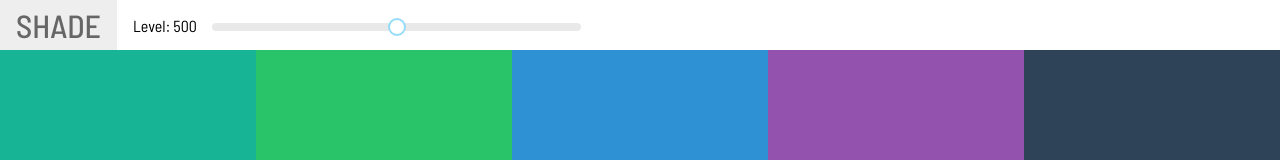
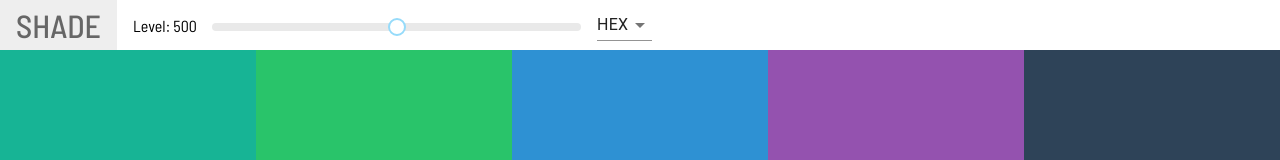
Before and after one commit to shahreaz0/shade, a React (Vite) app: page /palette/1 in a window 1280 px wide. Shown: the top 160 px of the page. Built offline with nearby package versions, Linux system fonts and the light colour scheme.

Commit message:
Change color code format

```diff
--- a/package.json
+++ b/package.json
@@ -9,6 +9,7 @@
     "serve": "vite preview"
   },
   "dependencies": {
+    "@material-ui/core": "^4.12.3",
     "chroma-js": "^2.1.2",
     "rc-slider": "^9.7.2",
     "react": "^17.0.0",
--- a/src/components/ColorBox.jsx
+++ b/src/components/ColorBox.jsx
@@ -17,21 +17,24 @@ export default class ColorBox extends Component {
 	};
 
 	render() {
-		const { name, hex } = this.props;
+		const { colorName, colorFormat } = this.props;
 		const { isCopied } = this.state;
 		return (
-			<CopyToClipboard text={hex} onCopy={this.changeCopyState}>
-				<div className="ColorBox" style={{ backgroundColor: hex }}>
+			<CopyToClipboard text={colorFormat} onCopy={this.changeCopyState}>
+				<div
+					className="ColorBox"
+					style={{ backgroundColor: colorFormat }}
+				>
 					<div
 						className={`copy-overlay ${isCopied && "show"}`}
-						style={{ backgroundColor: hex }}
+						style={{ backgroundColor: colorFormat }}
 					/>
 					<div className={`copy-msg ${isCopied && "show"}`}>
 						<h1>Copied!</h1>
 					</div>
 					<div className="copy-container">
 						<div className="box-content">
-							<span>{name}</span>
+							<span>{colorName}</span>
 						</div>
 						<button className="copy-button">Copy</button>
 					</div>
--- a/src/components/Navbar.jsx
+++ b/src/components/Navbar.jsx
@@ -1,10 +1,29 @@
-import React from "react";
+import React, { Component } from "react";
 import Slider from "rc-slider";
 import "rc-slider/assets/index.css";
+import Select from "@material-ui/core/Select";
+import MenuItem from "@material-ui/core/MenuItem";
 import "./Navbar.css";
 
-const Navbar = (props) => {
-	const { level, handleSlider } = props;
+class Navbar extends Component {
+	constructor(props) {
+		super(props);
+		this.state = {
+			colorFormat: "hex",
+		};
+	}
+
+	handleColorFormat = (event) => {
+		console.log(event.target.value);
+		this.setState({
+			colorFormat: event.target.value,
+		});
+		this.props.handleColorFormat(event.target.value);
+	};
+
+	render() {
+		const { level, handleSlider } = this.props;
+		const { colorFormat } = this.state;
 		return (
 			<header className="Navbar">
 				<div className="logo">SHADE</div>
@@ -18,8 +37,19 @@ const Navbar = (props) => {
 						onChange={handleSlider}
 					/>
 				</div>
+				<div>
+					<Select
+						value={colorFormat}
+						onChange={this.handleColorFormat}
+					>
+						<MenuItem value="hex">HEX</MenuItem>
+						<MenuItem value="rgb">RGB</MenuItem>
+						<MenuItem value="hsl">HSL</MenuItem>
+					</Select>
+				</div>
 			</header>
 		);
-};
+	}
+}
 
 export default Navbar;
--- a/src/components/Palette.jsx
+++ b/src/components/Palette.jsx
@@ -8,6 +8,7 @@ export default class Palette extends Component {
 		super(props);
 		this.state = {
 			level: 500,
+			colorFormat: "hex",
 		};
 	}
 
@@ -15,15 +16,29 @@ export default class Palette extends Component {
 		this.setState({ level });
 	};
 
+	handleColorFormat = (color) => {
+		this.setState({
+			colorFormat: color,
+		});
+	};
+
 	render() {
-		const { level } = this.state;
+		const { level, colorFormat } = this.state;
 		const { colorPalette } = this.props;
 		const colorBoxs = colorPalette.colors[level].map((colorProps) => (
-			<ColorBox {...colorProps} key={colorProps.id} />
+			<ColorBox
+				colorName={colorProps.name}
+				colorFormat={colorProps[colorFormat]}
+				key={colorProps.id}
+			/>
 		));
 		return (
 			<div className="Palette">
-				<Navbar level={level} handleSlider={this.handleSlider} />
+				<Navbar
+					level={level}
+					handleSlider={this.handleSlider}
+					handleColorFormat={this.handleColorFormat}
+				/>
 				<div className="Palette-color-boxes">{colorBoxs}</div>
 			</div>
 		);
--- a/src/utils/generateColorShade.js
+++ b/src/utils/generateColorShade.js
@@ -22,7 +22,7 @@ const generateNewPalette = (starterPallete) => {
 				id: color.name.toLowerCase().replace(/ /g, "-"),
 				hex: hex,
 				rgb: chroma(hex).css(),
-				rgba: chroma(hex).alpha(0.9999).css(),
+				hsl: chroma(hex).css("hsl"),
 			});
 		});
 	});
```
Also changed, not shown: 1 other file (tests, documents, lock files or other folders). Lines whose indentation alone changed are shown as unchanged.
